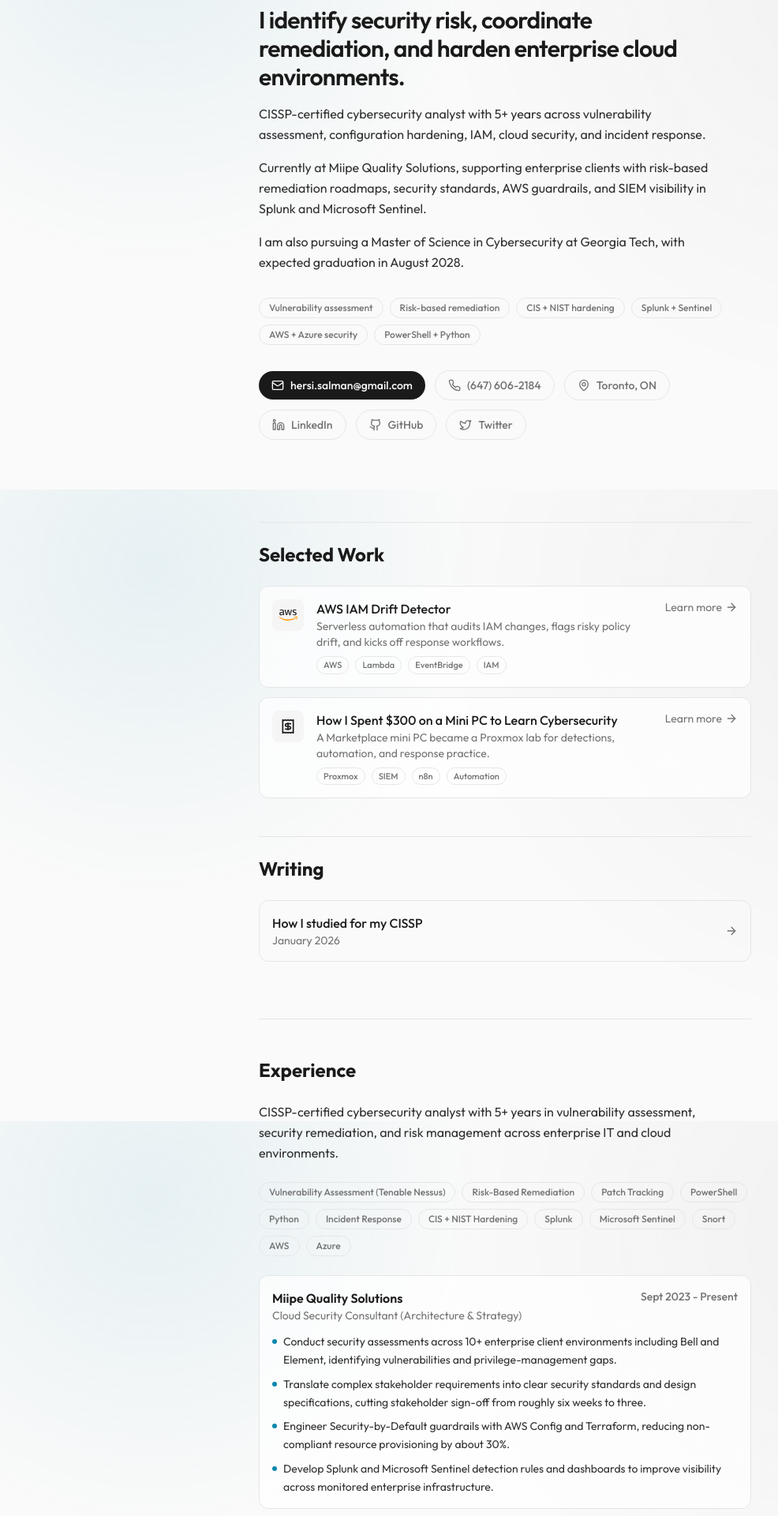
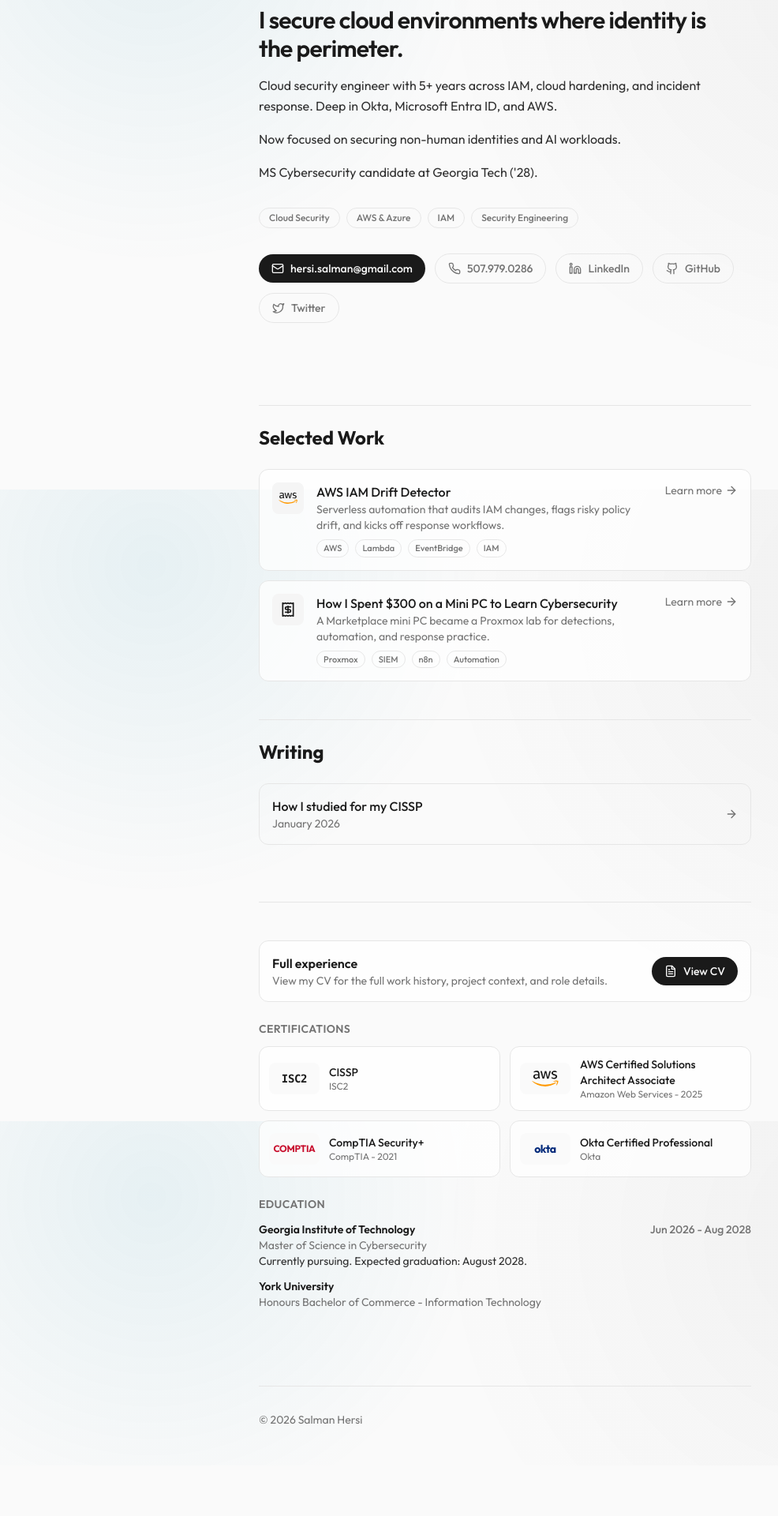
Before and after one commit to SalmanHersi/Portfolio, a Next.js app: page / in a window 1280 px wide. Shown: the part 180-2100 px from the top of the page at 79% size, without its empty margins (0-986 px from the left). After the commit the page ends 2036 px from the top, so only its background shows below. Built offline with nearby package versions, Linux system fonts and the light colour scheme.

Commit message:
Refresh portfolio profile and credentials

```diff
--- a/components/Experience.tsx
+++ b/components/Experience.tsx
@@ -1,59 +1,68 @@
 import React from 'react';
+import { FileText } from 'lucide-react';
+
+function AwsLogo({ className }: { className?: string }) {
+  return (
+    <svg
+      xmlns="http://www.w3.org/2000/svg"
+      viewBox="0 0 304 182"
+      className={className}
+      aria-hidden="true"
+    >
+      <path
+        fill="currentColor"
+        d="m86 66 2 9c0 3 1 5 3 8v2l-1 3-7 4-2 1-3-1-4-5-3-6c-8 9-18 14-29 14-9 0-16-3-20-8-5-4-8-11-8-19s3-15 9-20c6-6 14-8 25-8a79 79 0 0 1 22 3v-7c0-8-2-13-5-16-3-4-8-5-16-5l-11 1a80 80 0 0 0-14 5h-2c-1 0-2-1-2-3v-5l1-3c0-1 1-2 3-2l12-5 16-2c12 0 20 3 26 8 5 6 8 14 8 25v32zM46 82l10-2c4-1 7-4 10-7l3-6 1-9v-4a84 84 0 0 0-19-2c-6 0-11 1-15 4-3 2-4 6-4 11s1 8 3 11c3 2 6 4 11 4zm80 10-4-1-2-3-23-78-1-4 2-2h10l4 1 2 4 17 66 15-66 2-4 4-1h8l4 1 2 4 16 67 17-67 2-4 4-1h9c2 0 3 1 3 2v2l-1 2-24 78-2 4-4 1h-9l-4-1-1-4-16-65-15 64-2 4-4 1h-9zm129 3a66 66 0 0 1-27-6l-3-3-1-2v-5c0-2 1-3 2-3h2l3 1a54 54 0 0 0 23 5c6 0 11-2 14-4 4-2 5-5 5-9l-2-7-10-5-15-5c-7-2-13-6-16-10a24 24 0 0 1 5-34l10-5a44 44 0 0 1 20-2 110 110 0 0 1 12 3l4 2 3 2 1 4v4c0 3-1 4-2 4l-4-2c-6-2-12-3-19-3-6 0-11 0-14 2s-4 5-4 9c0 3 1 5 3 7s5 4 11 6l14 4c7 3 12 6 15 10s5 9 5 14l-3 12-7 8c-3 3-7 5-11 6l-14 2z"
+      />
+      <path
+        d="M274 144A220 220 0 0 1 4 124c-4-3-1-6 2-4a300 300 0 0 0 263 16c5-2 10 4 5 8z"
+        fill="#f90"
+      />
+      <path
+        d="M287 128c-4-5-28-3-38-1-4 0-4-3-1-5 19-13 50-9 53-5 4 5-1 36-18 51-3 2-6 1-5-2 5-10 13-33 9-38z"
+        fill="#f90"
+      />
+    </svg>
+  );
+}
+
+function Isc2Logo() {
+  return <span className="font-mono text-sm font-bold tracking-tight">ISC2</span>;
+}
+
+function OktaLogo() {
+  return <span className="text-sm font-bold tracking-tight text-[#00297A]">okta</span>;
+}
+
+function ComptiaLogo() {
+  return <span className="text-xs font-bold uppercase tracking-tight text-[#C8102E]">CompTIA</span>;
+}
 
 export default function Experience() {
-  const skills = [
-    'Vulnerability Assessment (Tenable Nessus)',
-    'Risk-Based Remediation',
-    'Patch Tracking',
-    'PowerShell',
-    'Python',
-    'Incident Response',
-    'CIS + NIST Hardening',
-    'Splunk',
-    'Microsoft Sentinel',
-    'Snort',
-    'AWS',
-    'Azure',
-  ];
+  const cvUrl =
+    'https://sufrvxd5wt.ufs.sh/f/5mHFO6Bp0KeY6ba8dcAOvqsom63IADukJZrM2QEahF95cTNS';
 
   const certifications = [
-    'CISSP',
-    'AWS Certified Solutions Architect Associate (2025)',
-    'CompTIA Security+ (2021)',
-    'Okta Certified Professional',
-  ];
-
-  const roles = [
     {
-      company: 'Miipe Quality Solutions',
-      dates: 'Sept 2023 - Present',
-      title: 'Cloud Security Consultant (Architecture & Strategy)',
-      points: [
-        'Conduct security assessments across 10+ enterprise client environments including Bell and Element, identifying vulnerabilities and privilege-management gaps.',
-        'Translate complex stakeholder requirements into clear security standards and design specifications, cutting stakeholder sign-off from roughly six weeks to three.',
-        'Engineer Security-by-Default guardrails with AWS Config and Terraform, reducing non-compliant resource provisioning by about 30%.',
-        'Develop Splunk and Microsoft Sentinel detection rules and dashboards to improve visibility across monitored enterprise infrastructure.',
-      ],
+      name: 'CISSP',
+      vendor: 'ISC2',
+      logo: <Isc2Logo />,
     },
     {
-      company: 'Mosaic North America',
-      dates: 'May 2022 - Aug 2023',
-      title: 'Security Advisor (IAM & Solutions Engineering)',
-      points: [
-        'Served as primary security advisor for B2B clients, presenting risk-based remediation roadmaps and countermeasures to senior stakeholders.',
-        'Architected SSO, MFA, and RBAC standards for a high-volume e-commerce portfolio processing $5M+ annually across 250+ client web assets.',
-        'Partnered with client engineering teams to remediate authorization weaknesses and enforce least-privilege access through periodic reviews.',
-        'Led security governance workshops for 50+ e-commerce teams, reducing security-related operational overhead by 40%.',
-      ],
+      name: 'AWS Certified Solutions Architect Associate',
+      vendor: 'Amazon Web Services',
+      year: '2025',
+      logo: <AwsLogo className="h-5 w-9 text-foreground" />,
     },
     {
-      company: 'NPower',
-      dates: 'Jan 2021 - Dec 2021',
-      title: 'Junior Cyber Security Analyst (SOC Operations)',
-      points: [
-        'Conducted Tier-1 SOC monitoring in a simulated enterprise environment using Splunk searches to analyze network and authentication logs.',
-        'Managed incident response cases in Jira, documenting case notes and developing SOPs for clear alert escalation pathways.',
-      ],
+      name: 'CompTIA Security+',
+      vendor: 'CompTIA',
+      year: '2021',
+      logo: <ComptiaLogo />,
+    },
+    {
+      name: 'Okta Certified Professional',
+      vendor: 'Okta',
+      logo: <OktaLogo />,
     },
   ];
 
@@ -74,52 +83,33 @@
     <section className="py-12">
       <div className="h-px bg-border mb-12" />
 
-      <h2 className="text-2xl font-bold mb-6 animate-fade-up">Experience</h2>
+      <div className="animate-fade-up space-y-6">
+        <div className="rounded-xl border border-border bg-card/70 p-4">
+          <div className="flex flex-col gap-3 sm:flex-row sm:items-center sm:justify-between">
+            <div>
+              <h3 className="font-semibold text-foreground">Full experience</h3>
+              <p className="text-sm text-muted-foreground">
+                View my CV for the full work history, project context, and role details.
+              </p>
+            </div>
 
-      <div className="animate-fade-up stagger-1 space-y-6">
-        <p className="text-base leading-relaxed text-foreground/90 max-w-xl">
-          CISSP-certified cybersecurity analyst with 5+ years in vulnerability assessment,
-          security remediation, and risk management across enterprise IT and cloud environments.
-        </p>
-
-        <div className="flex flex-wrap gap-2">
-          {skills.map((skill) => (
-            <span
-              key={skill}
-              className="inline-flex items-center rounded-full border border-border px-3 py-1 text-xs font-medium text-muted-foreground"
-            >
-              {skill}
-            </span>
-          ))}
-        </div>
-
-        <div className="space-y-4">
-          {roles.map((role) => (
-            <article
-              key={`${role.company}-${role.title}`}
-              className="rounded-xl border border-border bg-card/70 p-4"
-            >
-              <div className="flex flex-wrap items-start justify-between gap-2">
-                <div>
-                  <h3 className="font-semibold text-foreground">{role.company}</h3>
-                  <p className="text-sm text-muted-foreground">{role.title}</p>
-                </div>
-                <p className="text-sm font-medium text-muted-foreground">{role.dates}</p>
-              </div>
-
-              <ul className="mt-3 space-y-2">
-                {role.points.map((point) => (
-                  <li
-                    key={point}
-                    className="flex gap-2 text-sm leading-relaxed text-foreground/90"
-                  >
-                    <span className="mt-2 h-1.5 w-1.5 flex-shrink-0 rounded-full bg-brand" />
-                    <span>{point}</span>
-                  </li>
-                ))}
-              </ul>
-            </article>
-          ))}
+            {cvUrl ? (
+              <a
+                href={cvUrl}
+                target="_blank"
+                rel="noopener noreferrer"
+                className="inline-flex items-center justify-center gap-2 rounded-full bg-foreground px-4 py-2 text-sm font-medium text-background transition-opacity hover:opacity-80"
+              >
+                <FileText className="h-4 w-4" />
+                View CV
+              </a>
+            ) : (
+              <span className="inline-flex items-center justify-center gap-2 rounded-full border border-border px-4 py-2 text-sm font-medium text-muted-foreground">
+                <FileText className="h-4 w-4" />
+                CV link coming soon
+              </span>
+            )}
+          </div>
         </div>
 
         {/* Certifications */}
@@ -127,14 +117,23 @@
           <h3 className="text-sm font-semibold uppercase tracking-wide text-muted-foreground">
             Certifications
           </h3>
-          <div className="flex flex-wrap gap-2">
+          <div className="grid gap-3 sm:grid-cols-2">
             {certifications.map((cert) => (
-              <span
-                key={cert}
-                className="inline-flex items-center rounded-full border border-border px-3 py-1 text-sm text-muted-foreground"
+              <div
+                key={cert.name}
+                className="flex min-h-[72px] items-center gap-3 rounded-xl border border-border bg-card/70 p-3"
               >
-                {cert}
-              </span>
+                <div className="flex h-10 w-16 flex-shrink-0 items-center justify-center rounded-lg bg-background text-foreground">
+                  {cert.logo}
+                </div>
+                <div className="min-w-0">
+                  <p className="text-sm font-medium text-foreground">{cert.name}</p>
+                  <p className="text-xs text-muted-foreground">
+                    {cert.vendor}
+                    {cert.year ? ` - ${cert.year}` : ''}
+                  </p>
+                </div>
+              </div>
             ))}
           </div>
         </div>
--- a/components/Footer.tsx
+++ b/components/Footer.tsx
@@ -1,37 +1,10 @@
-'use client';
-
-import React, { useState, useEffect } from 'react';
-import { Clock } from 'lucide-react';
+import React from 'react';
 
 const Footer = () => {
-  const [time, setTime] = useState<string>('');
-
-  useEffect(() => {
-    const updateTime = () => {
-      const now = new Date();
-      const torontoTime = now.toLocaleTimeString('en-US', {
-        timeZone: 'America/Toronto',
-        hour12: false,
-        hour: '2-digit',
-        minute: '2-digit',
-        second: '2-digit',
-      });
-      setTime(torontoTime);
-    };
-
-    updateTime();
-    const interval = setInterval(updateTime, 1000);
-    return () => clearInterval(interval);
-  }, []);
-
   return (
     <footer className="py-12">
       <div className="h-px bg-border mb-8" />
-      <div className="flex items-center gap-3 text-muted-foreground">
-        <Clock className="h-4 w-4" />
-        <span className="font-mono text-sm">{time}</span>
-        <span className="text-sm">Salman is currently in Toronto</span>
-      </div>
+      <p className="text-sm text-muted-foreground">&copy; 2026 Salman Hersi</p>
     </footer>
   );
 };
--- a/components/Hero.tsx
+++ b/components/Hero.tsx
@@ -1,6 +1,6 @@
 import React from 'react';
 import Image from 'next/image';
-import { Github, Linkedin, Mail, MapPin, Phone, Twitter } from 'lucide-react';
+import { Github, Linkedin, Mail, Phone, Twitter } from 'lucide-react';
 import Link from 'next/link';
 
 const Hero = () => {
@@ -17,44 +17,41 @@
         />
         <div>
           <div className="flex flex-wrap items-center gap-2">
-            <h1 className="text-xl font-semibold">Salman Hersi, CISSP</h1>
+            <p className="text-xl font-semibold">Salman Hersi, CISSP</p>
             <span className="rounded-full border border-brand/30 bg-brand/10 px-2.5 py-0.5 text-xs font-medium text-brand">
               Open to roles
             </span>
           </div>
-          <p className="text-muted-foreground">Cybersecurity analyst. Cloud security. Risk remediation.</p>
+          <p className="text-muted-foreground">
+            Cloud Security Engineer &middot; IAM &middot; Securing AI-era Infra
+          </p>
         </div>
       </div>
 
       {/* Bio */}
       <div className="animate-fade-up stagger-2 space-y-4 mb-8 max-w-xl">
-        <p className="text-2xl md:text-3xl font-semibold tracking-tight text-foreground">
-          I identify security risk, coordinate remediation, and harden enterprise cloud environments.
+        <h1 className="text-2xl md:text-3xl font-semibold tracking-tight text-foreground">
+          I secure cloud environments where identity is the perimeter.
+        </h1>
+        <p className="text-base leading-relaxed text-foreground/90">
+          Cloud security engineer with 5+ years across IAM, cloud hardening, and incident response.
+          Deep in Okta, Microsoft Entra ID, and AWS.
         </p>
         <p className="text-base leading-relaxed text-foreground/90">
-          CISSP-certified cybersecurity analyst with 5+ years across vulnerability assessment,
-          configuration hardening, IAM, cloud security, and incident response.
+          Now focused on securing non-human identities and AI workloads.
         </p>
         <p className="text-base leading-relaxed text-foreground/90">
-          Currently at Miipe Quality Solutions, supporting enterprise clients with risk-based
-          remediation roadmaps, security standards, AWS guardrails, and SIEM visibility in Splunk
-          and Microsoft Sentinel.
-        </p>
-        <p className="text-base leading-relaxed text-foreground/90">
-          I am also pursuing a Master of Science in Cybersecurity at Georgia Tech, with expected
-          graduation in August 2028.
+          MS Cybersecurity candidate at Georgia Tech (&apos;28).
         </p>
       </div>
 
       {/* Signals */}
       <div className="animate-fade-up stagger-3 flex flex-wrap gap-2 mb-8">
         {[
-          'Vulnerability assessment',
-          'Risk-based remediation',
-          'CIS + NIST hardening',
-          'Splunk + Sentinel',
-          'AWS + Azure security',
-          'PowerShell + Python',
+          'Cloud Security',
+          'AWS & Azure',
+          'IAM',
+          'Security Engineering',
         ].map((signal) => (
           <span
             key={signal}
@@ -76,17 +73,12 @@
         </a>
 
         <a
-          href="tel:+16476062184"
+          href="tel:+15079790286"
           className="inline-flex items-center gap-2 rounded-full border border-border px-4 py-2 text-sm font-medium text-muted-foreground transition-colors hover:text-foreground hover:border-foreground/30"
         >
           <Phone className="h-4 w-4" />
-          (647) 606-2184
+          507.979.0286
         </a>
-
-        <span className="inline-flex items-center gap-2 rounded-full border border-border px-4 py-2 text-sm font-medium text-muted-foreground">
-          <MapPin className="h-4 w-4" />
-          Toronto, ON
-        </span>
 
         {[
           { href: 'https://www.linkedin.com/in/salmanhersi/', icon: Linkedin, label: 'LinkedIn' },
```
